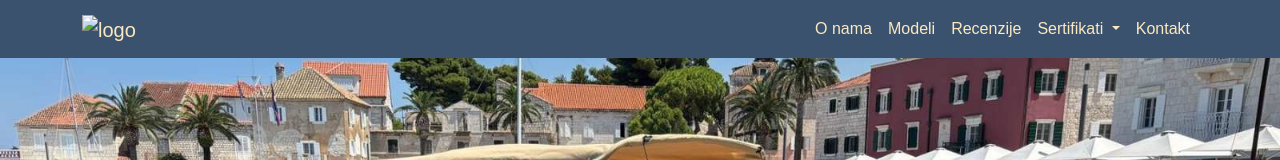
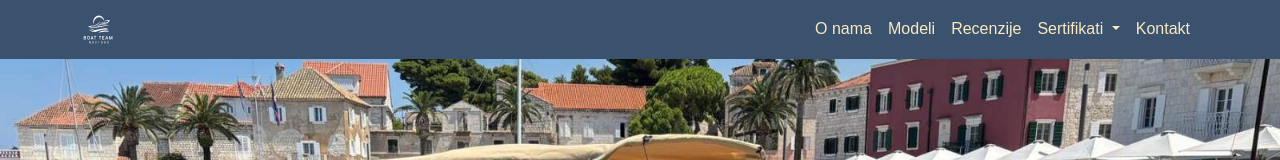
Before and after one commit to biljanaacim/camac, a plain HTML site: page index.html in a window 1280 px wide. Shown: the top 160 px of the page. Drawn offline with nearby package versions, Linux system fonts and the light colour scheme; a script that the page names is missing.

Commit message:
Update index.html

```diff
--- a/index.html
+++ b/index.html
@@ -44,7 +44,7 @@
     <nav class="navbar navbar-expand-lg navbar-dark fixed-top">
       <div class="container">
         <a class="navbar-brand" href="index.html"
-          ><img src="img/logoo.png" alt="logo"
+          ><img src="img/logo1.png" alt="logo"
         /></a>
         <button
           class="navbar-toggler"
```
